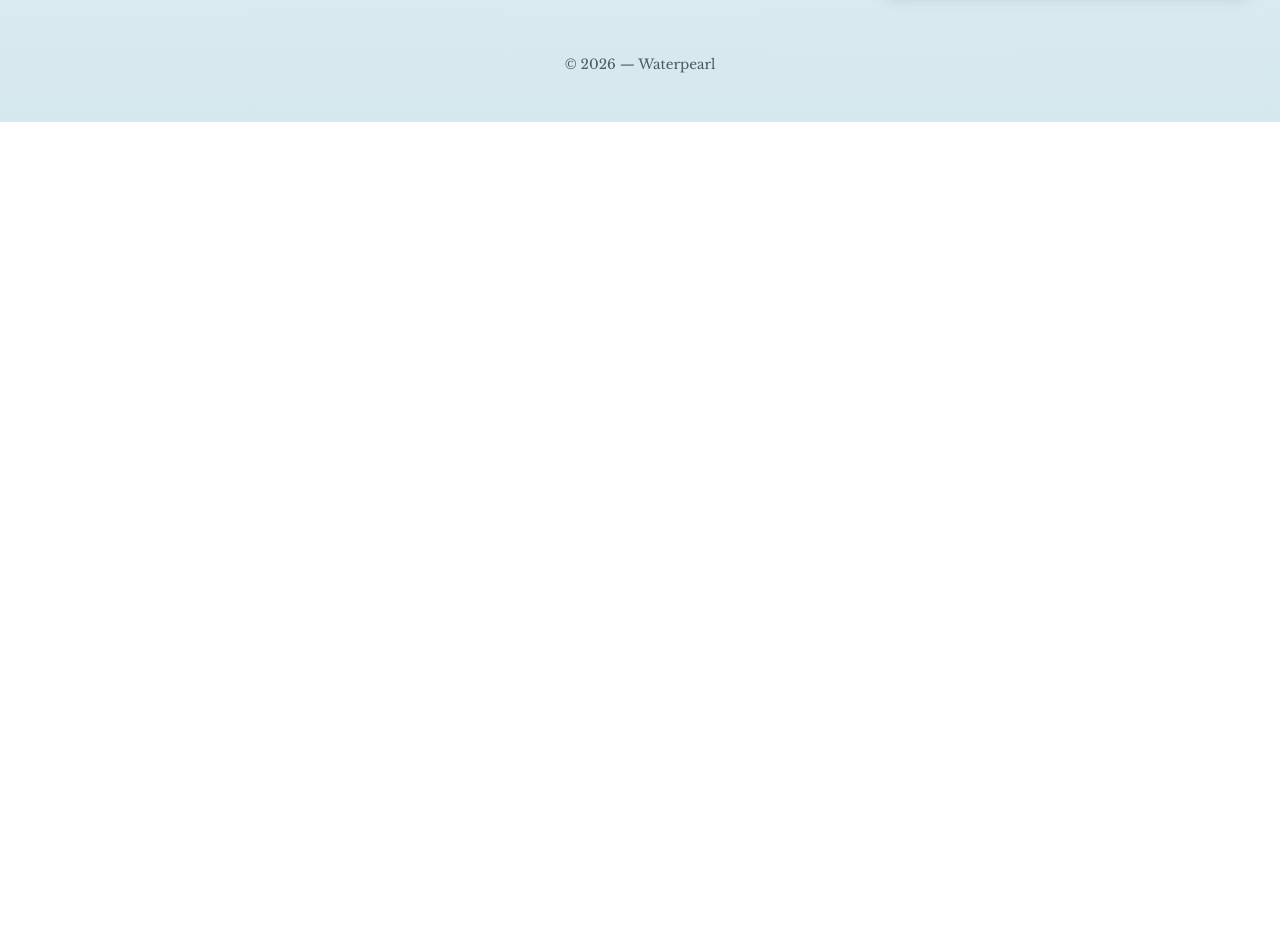
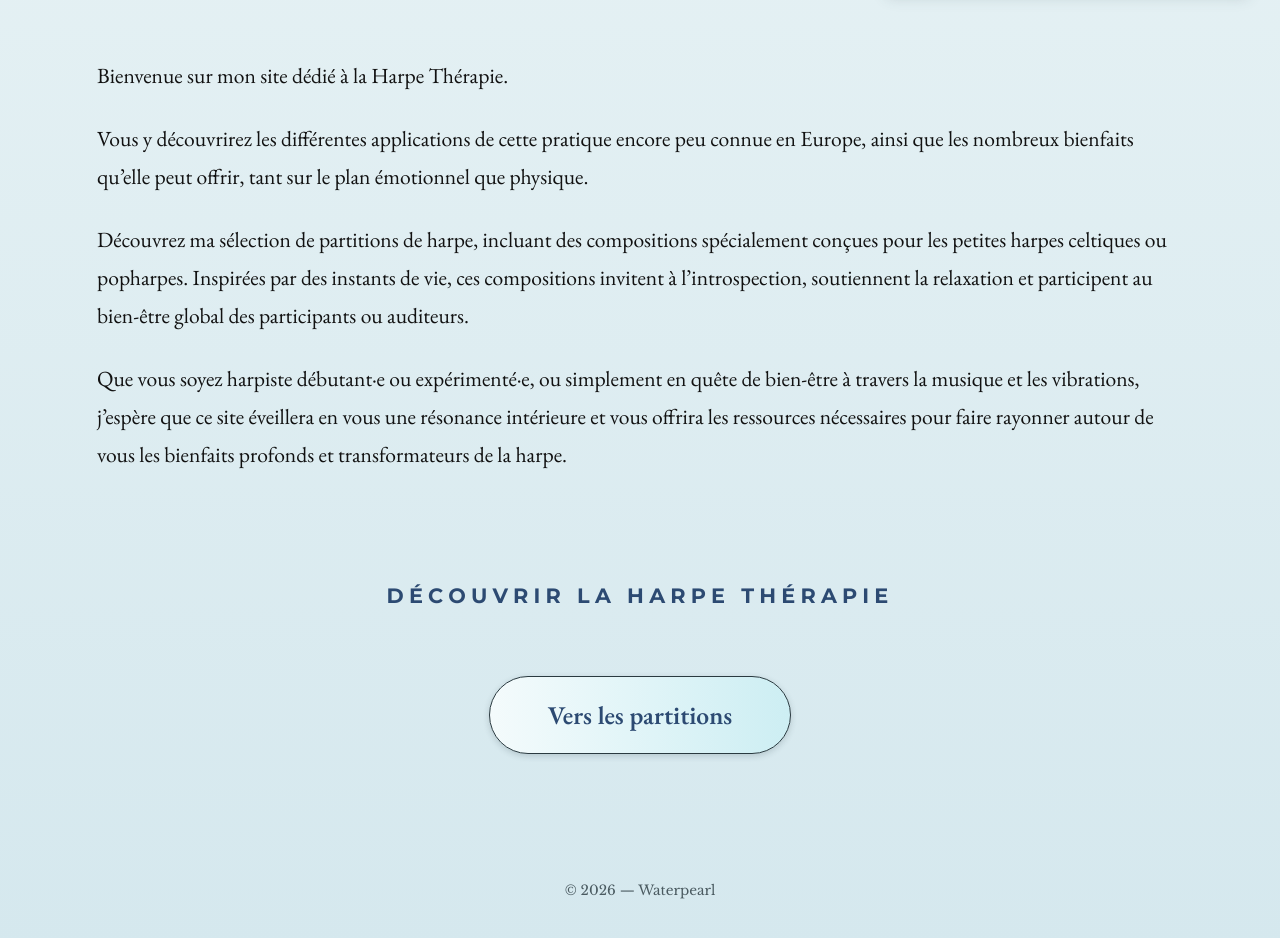
Before and after one commit to KIMC345/Waterpearl, a React (Vite) app: page / in a window 1280 px wide. Shown: the part 700-1638 px from the top of the page. Before the commit the page ends 822 px from the top, so only its background shows below. Built offline with nearby package versions, Linux system fonts and the light colour scheme.

Commit message:
Add the home page introduction text and links from the Wix site
Co-Authored-By: Claude Opus 5.5 <noreply@anthropic.com>

```diff
--- a/package.json
+++ b/package.json
@@ -9,7 +9,9 @@
     "preview": "vite preview"
   },
   "dependencies": {
+    "@fontsource/eb-garamond": "^5.3.0",
     "@fontsource/libre-baskerville": "^5.3.0",
+    "@fontsource/montserrat": "^5.3.0",
     "@fontsource/playfair-display": "^5.3.0",
     "react": "^19.3.0",
     "react-dom": "^19.3.0",
--- a/src/main.tsx
+++ b/src/main.tsx
@@ -5,6 +5,9 @@ import App from './App.tsx'
 import '@fontsource/playfair-display/400-italic.css'
 import '@fontsource/libre-baskerville/400-italic.css'
 import '@fontsource/libre-baskerville/400.css'
+import '@fontsource/eb-garamond/400.css'
+import '@fontsource/eb-garamond/600.css'
+import '@fontsource/montserrat/700.css'
 import './style.css'
 
 createRoot(document.getElementById('root')!).render(
--- a/src/pages/Home.tsx
+++ b/src/pages/Home.tsx
@@ -1,7 +1,10 @@
+import { Link } from 'react-router-dom'
+
 // Les deux images sont pour l'instant des emplacements vides
 // (classe "image-vide") : à remplacer par <img src={img('...')} /> plus tard.
 export default function Home() {
   return (
+    <>
       <section className="accueil">
         <div className="accueil-rond image-vide" role="img" aria-label="Image à venir" />
         <h1 className="accueil-titre">
@@ -11,5 +14,32 @@ export default function Home() {
         </h1>
         <div className="accueil-portrait image-vide" role="img" aria-label="Image à venir" />
       </section>
+
+      <section className="accueil-texte">
+        <p>Bienvenue sur mon site dédié à la Harpe Thérapie.</p>
+        <p>
+          Vous y découvrirez les différentes applications de cette pratique encore peu connue
+          en Europe, ainsi que les nombreux bienfaits qu’elle peut offrir, tant sur le plan
+          émotionnel que physique.
+        </p>
+        <p>
+          Découvrez ma sélection de partitions de harpe, incluant des compositions spécialement
+          conçues pour les petites harpes celtiques ou popharpes. Inspirées par des instants de
+          vie, ces compositions invitent à l’introspection, soutiennent la relaxation et
+          participent au bien-être global des participants ou auditeurs.
+        </p>
+        <p>
+          Que vous soyez harpiste débutant·e ou expérimenté·e, ou simplement en quête de
+          bien-être à travers la musique et les vibrations, j’espère que ce site éveillera en
+          vous une résonance intérieure et vous offrira les ressources nécessaires pour faire
+          rayonner autour de vous les bienfaits profonds et transformateurs de la harpe.
+        </p>
+      </section>
+
+      <section className="accueil-actions">
+        <Link to="/harpe-therapie" className="lien-majuscules">Découvrir la harpe thérapie</Link>
+        <Link to="/harp-sheets" className="bouton-pilule">Vers les partitions</Link>
+      </section>
+    </>
   )
 }
--- a/src/style.css
+++ b/src/style.css
@@ -10,8 +10,12 @@
   --cadre: #ffffff;
   --image-vide: #f2ebe7;
 
+  --bleu-lien: #2c4a72;
+
   --police-titre: 'Playfair Display', Georgia, serif;
   --police-texte: 'Libre Baskerville', Georgia, serif;
+  --police-lecture: 'EB Garamond', Garamond, Georgia, serif;
+  --police-majuscules: 'Montserrat', 'Segoe UI', sans-serif;
 }
 
 * { box-sizing: border-box; }
@@ -127,6 +131,56 @@ body {
   box-shadow: 0 4px 14px rgba(60, 80, 90, 0.2);
 }
 
+/* Texte de présentation sous le titre */
+.accueil-texte {
+  max-width: 1150px;
+  margin: 0 auto;
+  padding: 3rem 2rem 1rem;
+  font-family: var(--police-lecture);
+  font-size: 1.35rem;
+  line-height: 1.75;
+}
+
+.accueil-texte p { margin: 0 0 1.6rem; }
+
+.accueil-actions {
+  display: flex;
+  flex-direction: column;
+  align-items: center;
+  gap: 4rem;
+  padding: 4rem 1rem 5rem;
+}
+
+.lien-majuscules {
+  font-family: var(--police-majuscules);
+  font-weight: 700;
+  font-size: 1.3rem;
+  letter-spacing: 0.25em;
+  text-transform: uppercase;
+  text-align: center;
+  color: var(--bleu-lien);
+  text-decoration: none;
+}
+
+.lien-majuscules:hover { text-decoration: underline; }
+
+.bouton-pilule {
+  display: inline-block;
+  padding: 1.1rem 3.6rem;
+  border: 1.5px solid #2a3a40;
+  border-radius: 999px;
+  background: linear-gradient(90deg, #f4fbfc, #cdeef3);
+  box-shadow: 0 2px 6px rgba(40, 60, 70, 0.2);
+  font-family: var(--police-lecture);
+  font-weight: 600;
+  font-size: 1.6rem;
+  color: var(--bleu-lien);
+  text-decoration: none;
+  transition: background 0.2s;
+}
+
+.bouton-pilule:hover { background: linear-gradient(90deg, #e6f6f8, #b5e4ec); }
+
 /* Emplacement d'image en attendant les vraies photos */
 .image-vide { background: var(--image-vide); }
 
@@ -171,4 +225,9 @@ footer {
   .accueil-titre { order: -1; align-self: center; }
   .accueil-rond { max-width: 300px; }
   .accueil-portrait { justify-self: center; max-width: 320px; }
+
+  .accueil-texte { padding: 2rem 1rem 0; font-size: 1.15rem; }
+  .accueil-actions { gap: 2.5rem; padding: 2.5rem 1rem 3rem; }
+  .lien-majuscules { font-size: 1rem; letter-spacing: 0.15em; }
+  .bouton-pilule { padding: 0.9rem 2.4rem; font-size: 1.3rem; }
 }
```
Also changed, not shown: 1 other file (tests, documents, lock files or other folders). Lines whose indentation alone changed are shown as unchanged.
